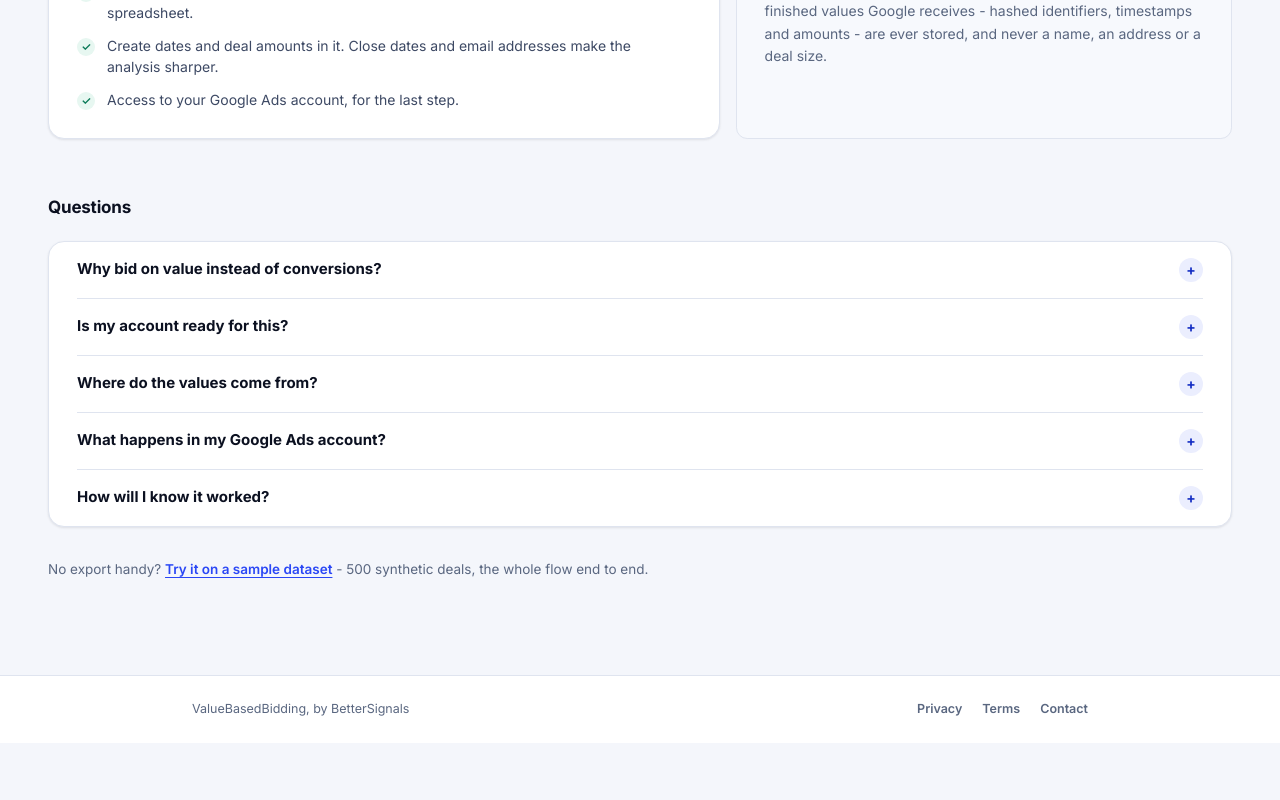
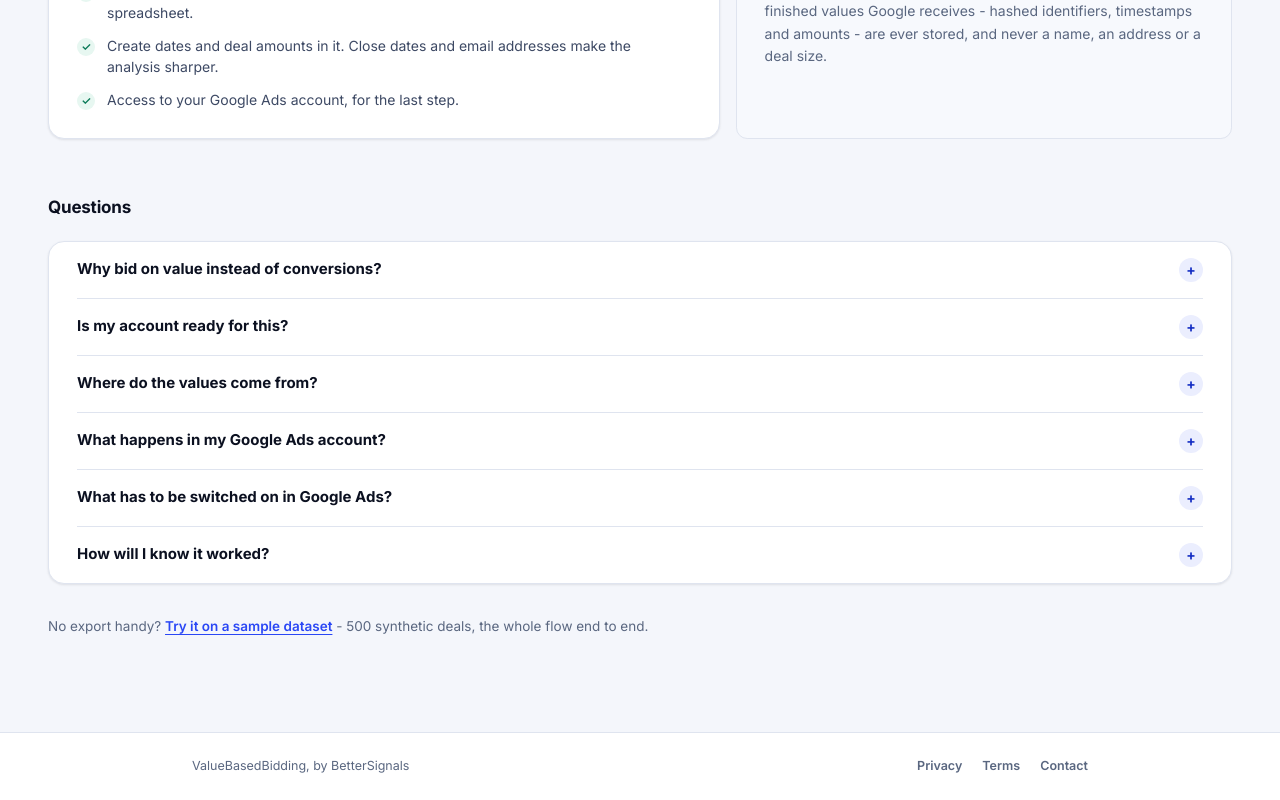
Before and after one commit to alonosz/VBB, a Next.js app: page / in a window 1280 px wide. Shown: the part 1066-1866 px from the top of the page. Before the commit the page ends 1809 px from the top, so only its background shows below. Built offline with nearby package versions, Linux system fonts and the light colour scheme.

Commit message:
Add the Google Ads switches question to the landing FAQ
Co-Authored-By: Claude Fable 5.1 <noreply@anthropic.com>
Claude-Session: https://claude.ai/code/session_01WVZ1rVUpurohtxmsT1QBvg

```diff
--- a/src/app/page.tsx
+++ b/src/app/page.tsx
@@ -59,6 +59,10 @@ const FAQ = [
   {
     q: "What happens in my Google Ads account?",
     a: "One conversion action is created, called VBB Lead Value, and each lead is sent to it with its own value. Nothing else is touched. Switching a campaign to value-based bidding is a change you make, and we show you where.",
+  },
+  {
+    q: "What has to be switched on in Google Ads?",
+    a: "One conversion action, which we create for you. If your leads carry a Google click ID, that is all. If we match on email instead, turn on Enhanced conversions for leads under Goals, Conversions, Settings, and make sure the Google tag on your site collects the email at the form. The Connect step tells you which case you are in.",
   },
   {
     q: "How will I know it worked?",
```
